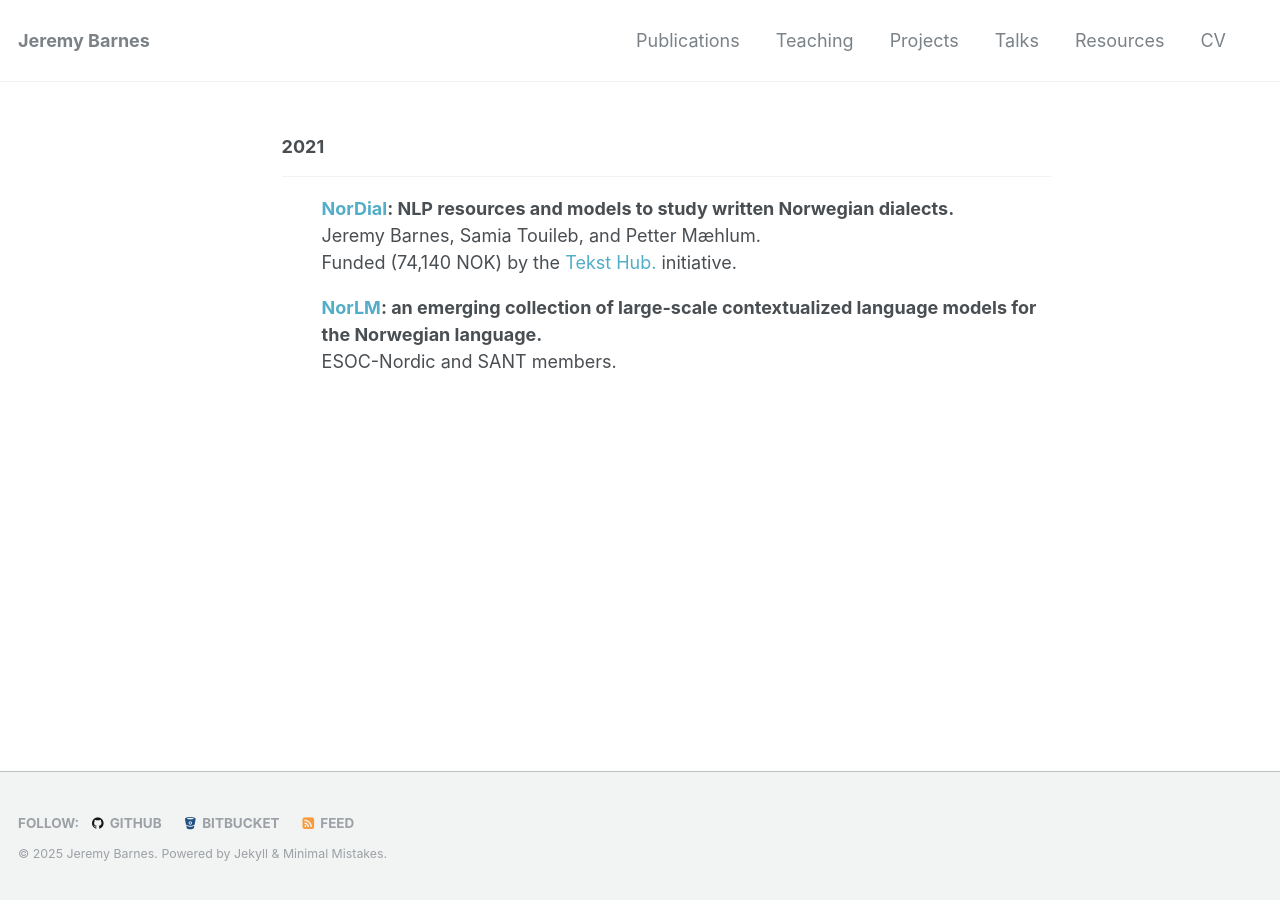
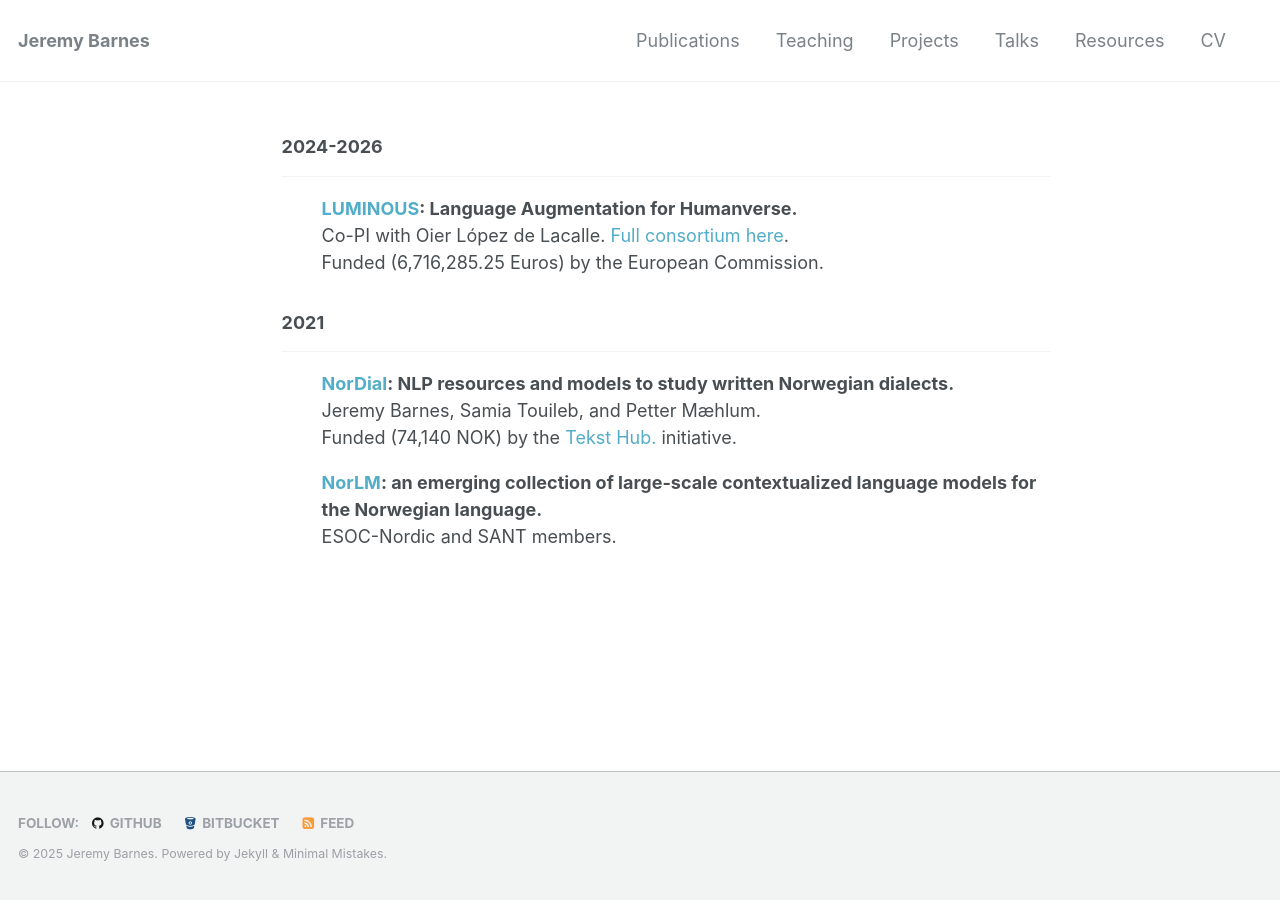
Before and after one commit to jerbarnes/jerbarnes.github.io, a Jekyll site: the page built from projects/index.html, in a window 1280 px wide. Built offline with Jekyll 4.4.1, drawn with Linux system fonts in a browser that asks for light colours.

Commit message:
added luminous

```diff
--- a/projects/index.html
+++ b/projects/index.html
@@ -5,6 +5,18 @@ title: Projects
 
 <article class="page">
 <div class="blurb">
+
+
+    <h3> 2024-2026 </h3><hr>
+
+
+<ul>
+        <strong>
+            <a href="http://luminous-horizon.eu">LUMINOUS</a>: Language Augmentation for Humanverse.
+        </strong><br>
+        Co-PI with Oier López de Lacalle. <a href="http://luminous-horizon.eu/index.php/partners/">Full consortium here</a>.<br>
+        Funded (6,716,285.25 Euros) by the European Commission.<br>
+</ul>
 
     <h3> 2021 </h3><hr>
 
```
